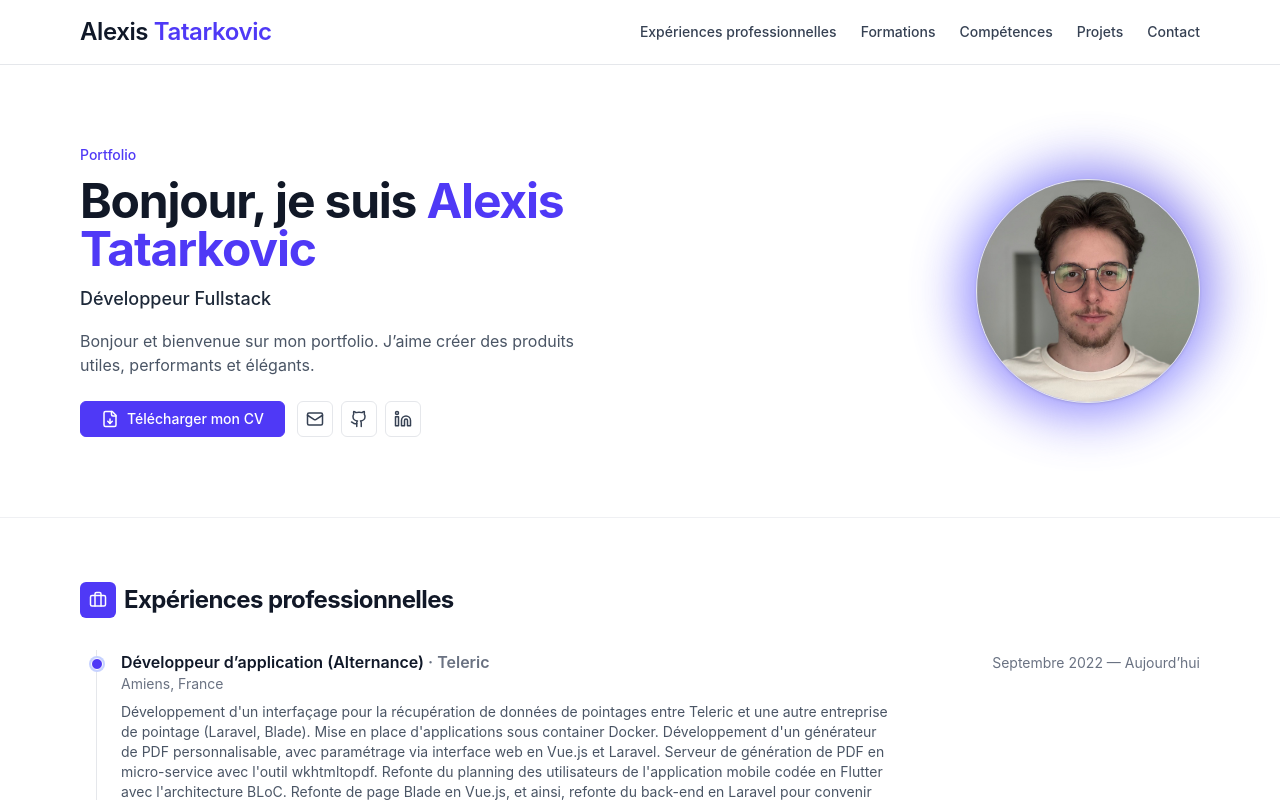
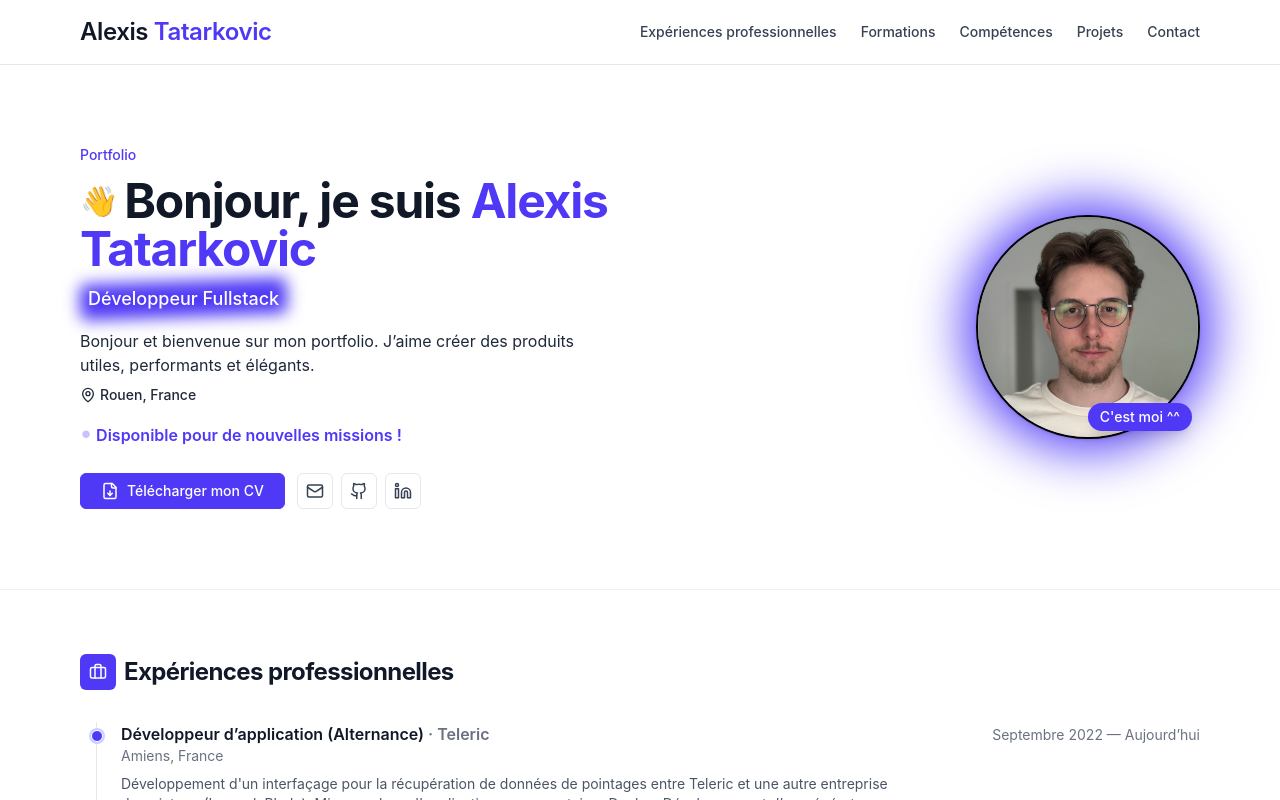
Before and after one commit to ShAd-x/alexistc.fr, a React (Vite) app: page / in a window 1280 px wide. Shown: the top 800 px of the page. Built offline with nearby package versions, Linux system fonts and the light colour scheme; a web font is replaced by a local one.

Commit message:
Updated Hero section

```diff
--- a/src/App.tsx
+++ b/src/App.tsx
@@ -61,6 +61,7 @@ function App() {
           avatarSrc={profile.avatar}
           cvHref={profile.cv}
           socials={heroSocials}
+          location={profile.location}
         />
         <Timeline
           sectionId="experiences-professionnelles"
--- a/src/components/sections/Hero.tsx
+++ b/src/components/sections/Hero.tsx
@@ -2,6 +2,9 @@ import { FileDown } from "lucide-react";
 import React from "react";
 import Button from "../ui/Button";
 import ProfileImage from "../ui/ProfileImage";
+import { MapPin } from "lucide-react";
+import "./HeroWave.css";
+import "./HeroAvailable.css";
 
 type SocialLink = {
   href: string;
@@ -16,6 +19,7 @@ type HeroProps = {
   avatarSrc?: string;
   socials?: SocialLink[];
   cvHref?: string;
+  location?: string;
 };
 
 export default function Hero({
@@ -25,6 +29,7 @@ export default function Hero({
   avatarSrc,
   socials,
   cvHref,
+  location,
 }: HeroProps) {
   const [first, ...rest] = name.split(" ");
   const last = rest.join(" ");
@@ -32,17 +37,46 @@ export default function Hero({
   return (
     <section id="accueil" className="border-b border-gray-200/60">
       <div className="mx-auto grid max-w-6xl grid-cols-1 items-center gap-10 px-4 py-12 md:grid-cols-2 md:py-20">
-        {/* Texte */}
         <div>
           <p className="text-sm font-medium text-indigo-600">Portfolio</p>
-          <h1 className="mt-3 text-3xl font-bold tracking-tight sm:text-4xl md:text-5xl">
+          <h1 className="relative mt-3 text-3xl font-bold tracking-tight sm:text-4xl md:text-5xl">
+            <span
+              className="inline-block origin-bottom animate-wave text-3xl mr-2 align-middle relative -top-1"
+              role="img"
+              aria-label="salut"
+            >
+              👋
+            </span>
             Bonjour, je suis{" "}
             <span className="text-indigo-600">
               {first} {last}
             </span>
           </h1>
-          <p className="mt-3 text-lg font-medium text-gray-800">{title}</p>
-          <p className="mt-4 max-w-prose text-gray-600">{intro}</p>
+          <p className="relative mt-3 text-lg font-medium text-gray-800">
+            <span className="relative inline-block">
+              <span
+                className="absolute left-0 right-0 top-1/2 -translate-y-1/2 -z-10 bg-indigo-600 opacity-100 rotate-[-2deg] h-[36px] w-full rounded-md blur-sm"
+                aria-hidden="true"
+              />
+              <span className="relative px-2 text-white">{title}</span>
+            </span>
+          </p>
+          <p className="mt-4 max-w-prose text-gray-800">{intro}</p>
+          <div className="mt-2 flex items-center text-gray-800 text-sm font-medium">
+            <MapPin className="w-4 h-4 mr-1" />
+            {location}
+          </div>
+          <div className="mt-4 flex items-center gap-4">
+            <span className="flex items-center text-indigo-600 font-semibold">
+              <span
+                className="animate-blink mr-1 mb-1 text-2xl leading-none"
+                style={{ fontSize: "1.5em" }}
+              >
+                •
+              </span>
+              Disponible pour de nouvelles missions !
+            </span>
+          </div>
 
           <div className="mt-6 flex flex-wrap items-center gap-3">
             <Button
--- /dev/null
+++ b/src/components/sections/HeroAvailable.css
@@ -0,0 +1,8 @@
+@keyframes blink {
+  0%, 100% { opacity: 1; }
+  50% { opacity: 0.3; }
+}
+
+.animate-blink {
+  animation: blink 1s infinite;
+}
--- /dev/null
+++ b/src/components/sections/HeroWave.css
@@ -0,0 +1,16 @@
+@keyframes wave {
+  0% { transform: rotate(0deg);}
+  10% { transform: rotate(14deg);}
+  20% { transform: rotate(-8deg);}
+  30% { transform: rotate(14deg);}
+  40% { transform: rotate(-4deg);}
+  50% { transform: rotate(10deg);}
+  60% { transform: rotate(0deg);}
+  100% { transform: rotate(0deg);}
+}
+
+.animate-wave {
+  animation: wave 1.6s infinite;
+  display: inline-block;
+  transform-origin: 70% 70%;
+}
--- a/src/components/ui/ProfileImage.tsx
+++ b/src/components/ui/ProfileImage.tsx
@@ -16,12 +16,11 @@ export default function ProfileImage({
         className
       }
     >
-      {/* Effet gradient autour */}
       <div
-        className="absolute inset-0 z-0 rounded-full bg-gradient-to-tr from-indigo-600 via-indigo-500 to-indigo-700 blur-xl opacity-70 scale-110"
+        className="absolute inset-0 z-0 rounded-full bg-indigo-600 blur-xl opacity-100 scale-110"
         aria-hidden="true"
       />
-      <div className="relative z-10 h-full w-full overflow-hidden rounded-full border border-gray-200 shadow-sm">
+      <div className="relative z-10 h-full w-full overflow-hidden rounded-full border-2 border-black shadow-sm">
         <img
           src={src}
           alt={alt}
@@ -30,6 +29,9 @@ export default function ProfileImage({
         />
         <div className="pointer-events-none absolute inset-0 ring-1 ring-inset ring-white/10" />
       </div>
+      <p className="absolute bottom-0 right-0 z-20 mb-2 mr-2 rounded-full bg-indigo-600 px-3 py-1 text-sm font-medium text-white shadow-lg">
+        C'est moi ^^
+      </p>
     </div>
   );
 }
```
